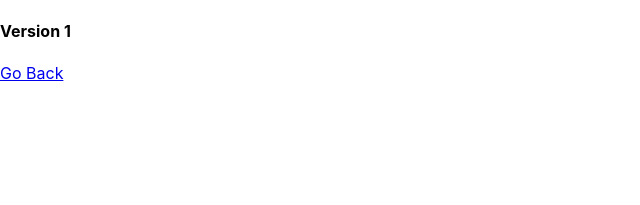
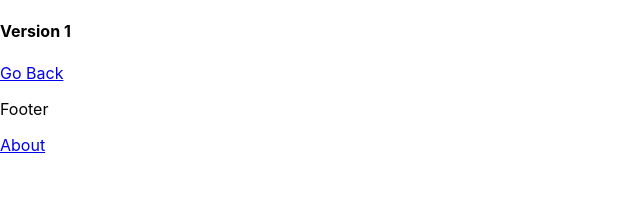
Before and after one commit to Hadi-AlKammouni/Surveys_Builder, a React (Create React App) app in the folder react-frontend/: page /about in a window 1280 px wide. Shown: the top 205 px of the page, without its empty margins (0-640 px from the left). Built offline with nearby package versions, Linux system fonts and the light colour scheme; no server answers.

Commit message:
FE//Editing footer

```diff
--- a/react-frontend/src/App.js
+++ b/react-frontend/src/App.js
@@ -51,7 +51,7 @@
           ></Route>
           <Route path="/about" element={<About />}></Route>
         </Routes>
-
+        <Footer />
       </div>
   </BrowserRouter>
   );
--- a/react-frontend/src/components/Footer.js
+++ b/react-frontend/src/components/Footer.js
@@ -1,9 +1,13 @@
-import React from 'react'
+import React from 'react';
+import { Link } from "react-router-dom";
 
 const Footer = () => {
     return (
-        <div>Footer</div>
-    )
-}
+        <footer>
+            <p>Footer</p>
+            <Link to="/about">About</Link>
+        </footer>
+    );
+};
 
-export default Footer
+export default Footer;
```
